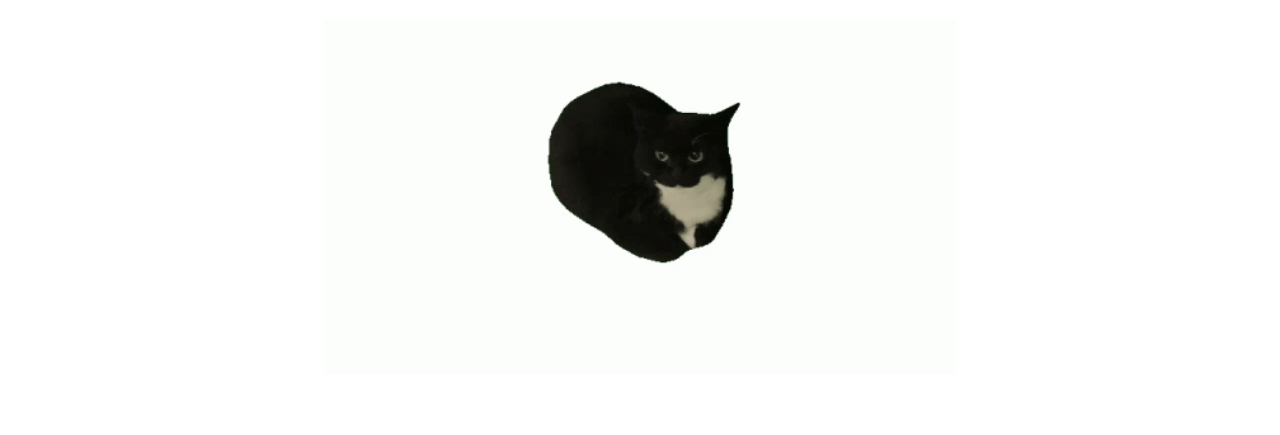
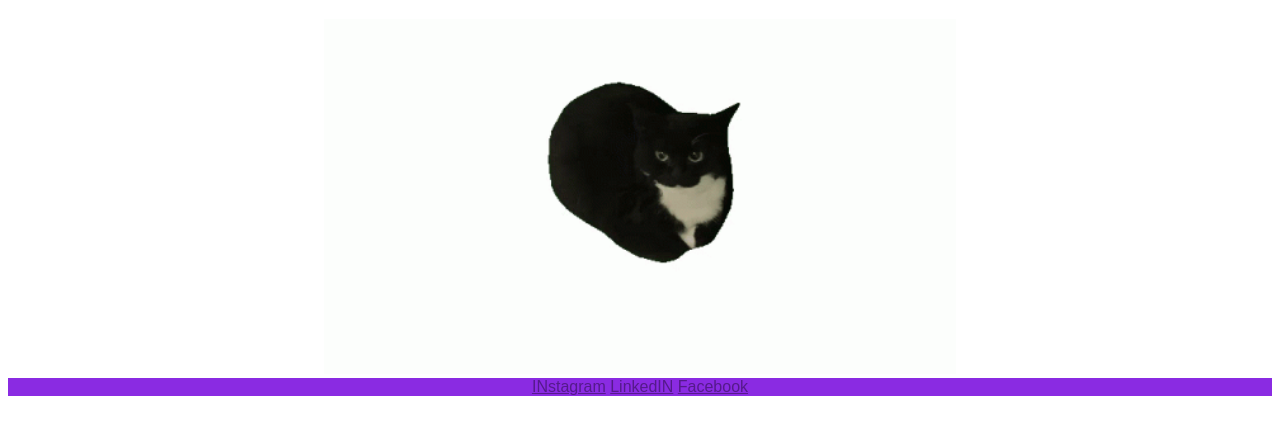
Before and after one commit to IgnacioCurto/mi-repo, a plain HTML site: page index.html in a window 1280 px wide. Shown: the part 69-504 px from the top of the page. Drawn offline with Linux system fonts and the light colour scheme.

Commit message:
Cree un nuevo footer en la página de index.html

```diff
--- a/index.html
+++ b/index.html
@@ -12,5 +12,11 @@
     <div>
         <img src="img/maxwell.gif" width="50%" alt="">
     </div>
+
+    <footer>
+        <a href="">INstagram</a>
+        <a href="">LinkedIN</a>
+        <a href="">Facebook</a>
+    </footer>
 </body>
 </html>
--- a/style.css
+++ b/style.css
@@ -5,3 +5,7 @@ body{
     justify-content: center;
     text-align: center;
 }
+
+footer{
+    background-color: blueviolet;
+}
```
